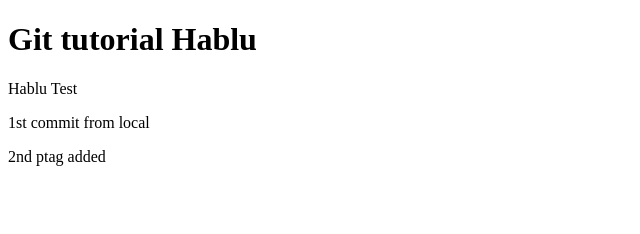
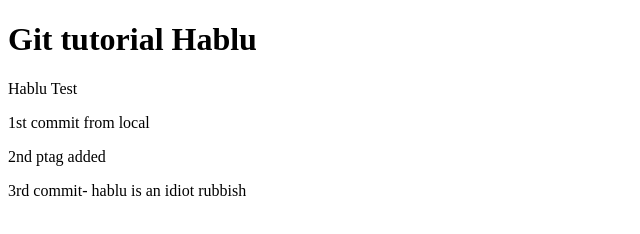
Before and after one commit to shiblyahmed28/git-project-hablu, a plain HTML site: page index.html in a window 1280 px wide. Shown: the whole page, without its empty margins (0-640 px from the left). Drawn offline with Linux system fonts and the light colour scheme.

Commit message:
3rd commit

```diff
--- a/index.html
+++ b/index.html
@@ -13,5 +13,6 @@
     <p> Hablu Test</p>
     <p>1st commit from local</p>
     <p>2nd ptag added</p>
+    <p>3rd commit- hablu is an idiot rubbish</p>
 </body>
 </html>
```
